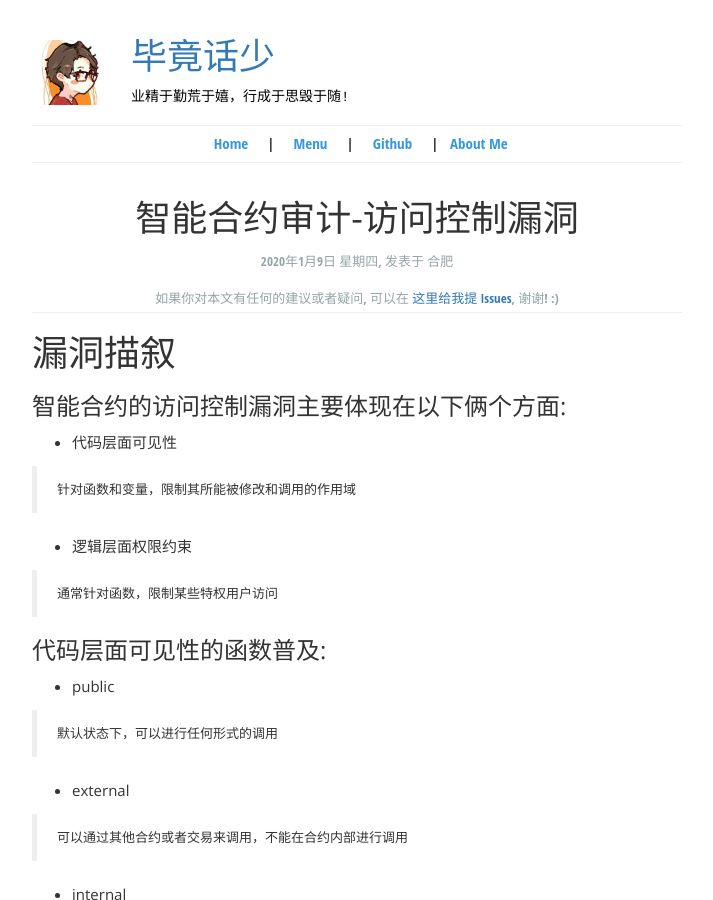
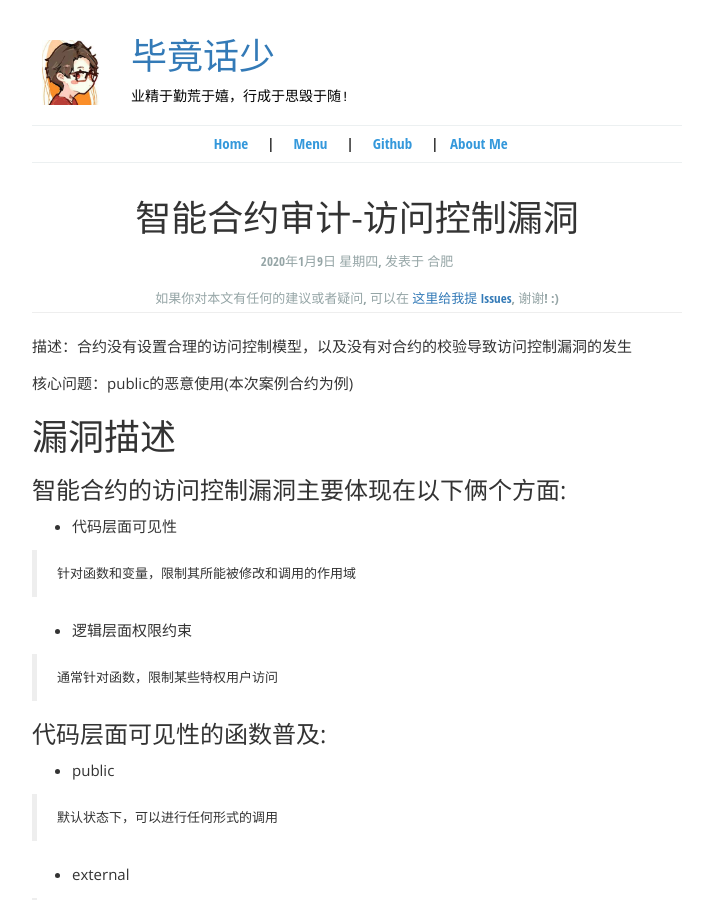
Before and after one commit to ssr-zjm/ssr-zjm.github.io, a Jekyll site: the page built from _posts/2020-1-9-智能合约审计-访问控制漏洞.md, in a window 1280 px wide and 900 px high. Shown: the whole window, without its empty margins (283-996 px from the left). Built offline with Jekyll 4.4.1, drawn with Linux system fonts in a browser that asks for light colours.

Commit message:
Update 2020-1-9-智能合约审计-访问控制漏洞.md

```diff
--- a/_posts/2020-1-9-智能合约审计-访问控制漏洞.md
+++ b/_posts/2020-1-9-智能合约审计-访问控制漏洞.md
@@ -7,7 +7,11 @@ pulished: true
 excerpt_separator: "#"
 ---
 
-# 漏洞描叙
+描述：合约没有设置合理的访问控制模型，以及没有对合约的校验导致访问控制漏洞的发生
+
+核心问题：public的恶意使用(本次案例合约为例)
+
+# 漏洞描述
 
 ### 智能合约的访问控制漏洞主要体现在以下俩个方面:
 
```
